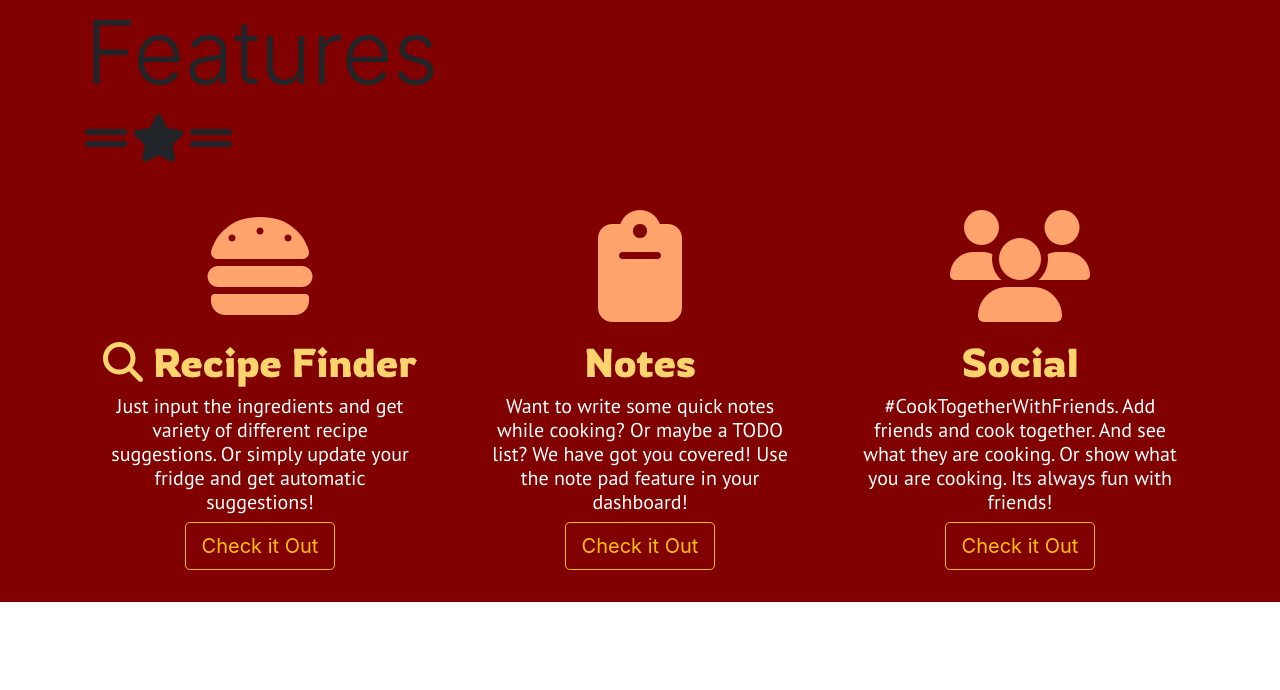
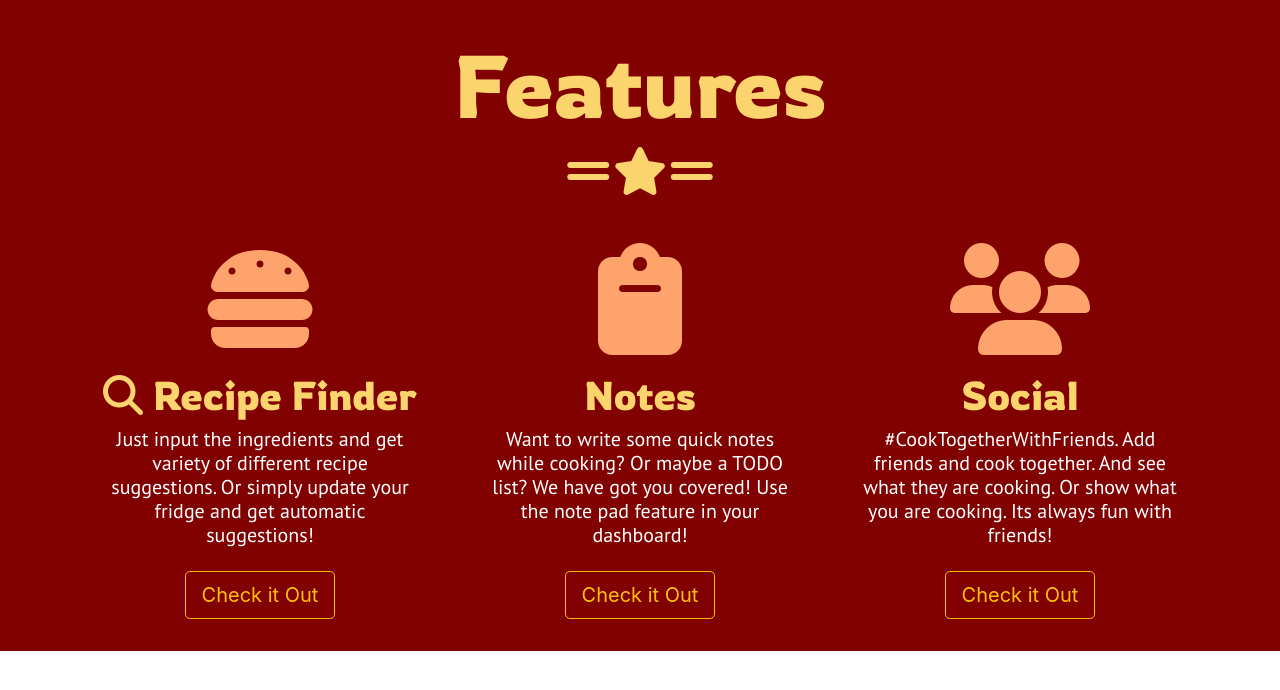
Before and after one commit to AceAltair13/Foodzilla-A-Recipe-IO, a PHP site: page / in a window 1280 px wide. Shown: the part 56-746 px from the top of the page. Run offline with PHP 8.4, Linux system fonts and the light colour scheme; some libraries are stand-ins or nearby versions.

Commit message:
Tweaked Feature Section

```diff
--- a/css/index.css
+++ b/css/index.css
@@ -1,3 +1,12 @@
+/*================Features===================*/
+
+.featurette-title {
+    font-family: 'Rowdies', cursive;
+    color: #fbd46d;
+    text-align: center;
+    padding-top: 3%;
+}
+
 .featurette {
     /* border: solid 1px #ebdc87;
     border-radius: 20px; */
@@ -23,3 +32,9 @@
 .featurette-text {
     font-family: 'PT Sans', sans-serif;
 }
+
+.featurette-button {
+    margin-top: 5%;
+}
+
+/*==========================================*/
```
